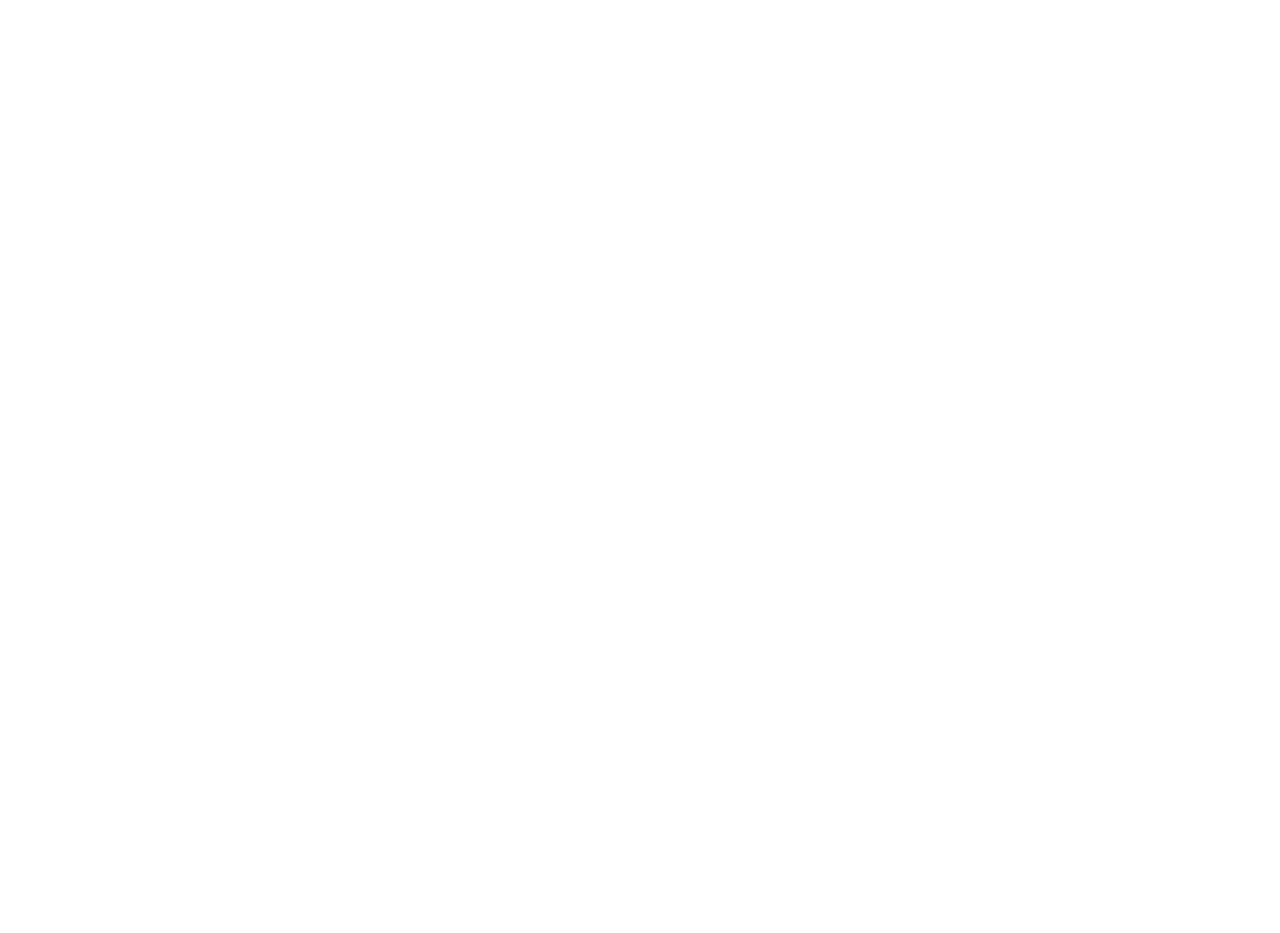
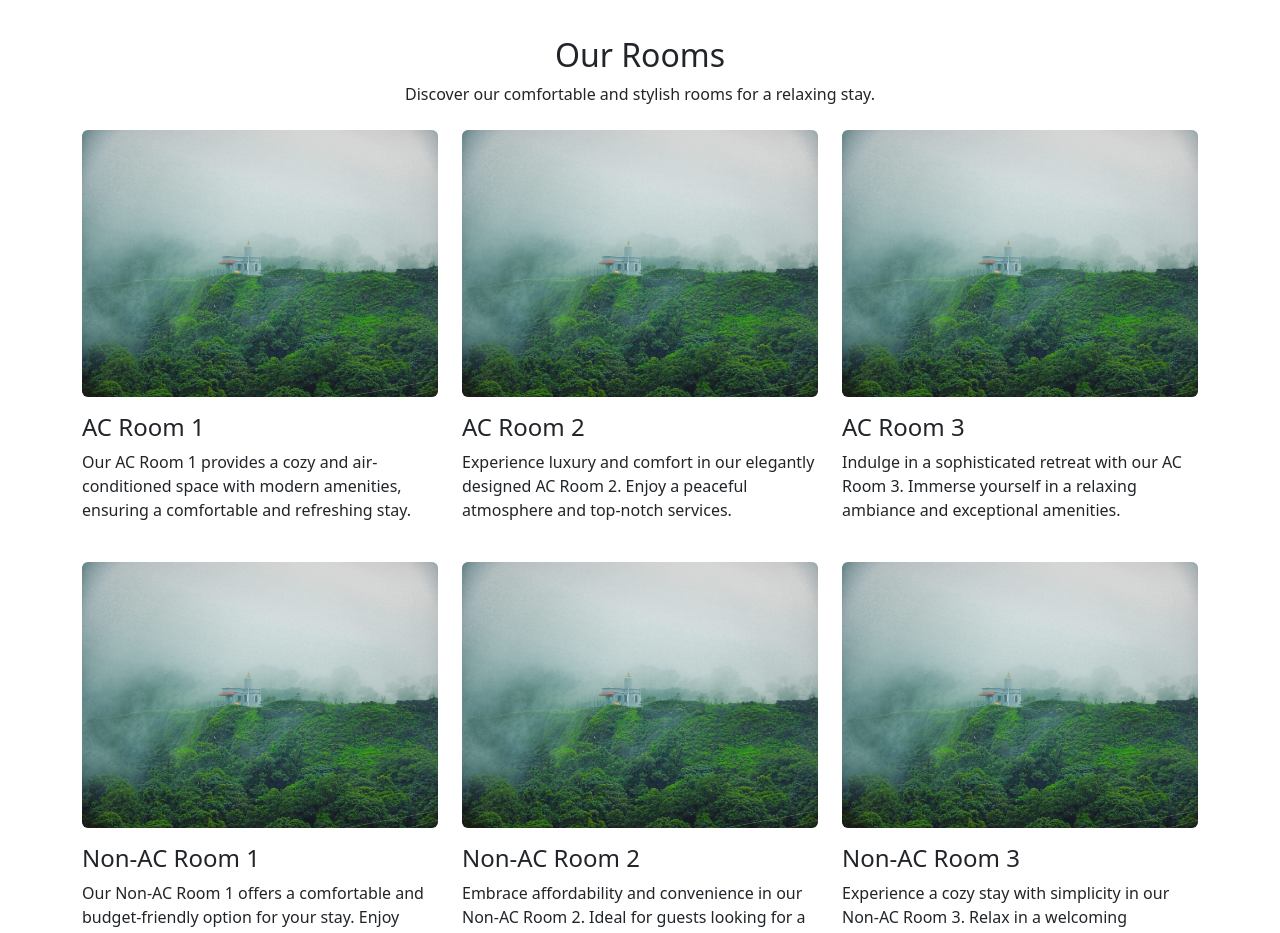
Before and after one commit to yashnaravade/Giridurg, a React (Create React App) app in the folder client/: page / in a window 1280 px wide. Shown: the part 1460-2393 px from the top of the page. Before the commit the page ends 1448 px from the top, so only its background shows below. Built offline with nearby package versions, Linux system fonts and the light colour scheme.

Commit message:
Added OurRooms

```diff
--- a/client/src/App.js
+++ b/client/src/App.js
@@ -3,6 +3,7 @@
 import Header from "./components/Header/Header";
 import LandingPage from "./components/LandingPage/LandingPage";
 import About from "./components/About/About";
+import OurRooms from "./components/OurRooms/OurRooms";
 
 function App() {
   return (
@@ -10,6 +11,7 @@
       <Header />
       <LandingPage />
       <About />
+      <OurRooms />
     </div>
   );
 }
--- /dev/null
+++ b/client/src/components/OurRooms/OurRooms.js
@@ -0,0 +1,106 @@
+import React from "react";
+import acRoomImage1 from "../../assets/IMG-20240215-WA0056.jpg";
+import acRoomImage2 from "../../assets/IMG-20240215-WA0056.jpg";
+import acRoomImage3 from "../../assets/IMG-20240215-WA0056.jpg";
+import nonAcRoomImage1 from "../../assets/IMG-20240215-WA0056.jpg";
+import nonAcRoomImage2 from "../../assets/IMG-20240215-WA0056.jpg";
+import nonAcRoomImage3 from "../../assets/IMG-20240215-WA0056.jpg";
+
+function OurRooms() {
+  return (
+    <div className="container mt-5">
+      <div className="text-center mb-4">
+        <h2>Our Rooms</h2>
+        <p>Discover our comfortable and stylish rooms for a relaxing stay.</p>
+      </div>
+
+      <div className="row">
+        {/* AC Room 1 */}
+        <div className="col-md-4 mb-4">
+          <img
+            src={acRoomImage1}
+            alt="AC Room 1"
+            className="img-fluid rounded"
+          />
+          <h4 className="mt-3">AC Room 1</h4>
+          <p>
+            Our AC Room 1 provides a cozy and air-conditioned space with modern
+            amenities, ensuring a comfortable and refreshing stay.
+          </p>
+        </div>
+
+        {/* AC Room 2 */}
+        <div className="col-md-4 mb-4">
+          <img
+            src={acRoomImage2}
+            alt="AC Room 2"
+            className="img-fluid rounded"
+          />
+          <h4 className="mt-3">AC Room 2</h4>
+          <p>
+            Experience luxury and comfort in our elegantly designed AC Room 2.
+            Enjoy a peaceful atmosphere and top-notch services.
+          </p>
+        </div>
+
+        {/* AC Room 3 */}
+        <div className="col-md-4 mb-4">
+          <img
+            src={acRoomImage3}
+            alt="AC Room 3"
+            className="img-fluid rounded"
+          />
+          <h4 className="mt-3">AC Room 3</h4>
+          <p>
+            Indulge in a sophisticated retreat with our AC Room 3. Immerse
+            yourself in a relaxing ambiance and exceptional amenities.
+          </p>
+        </div>
+
+        {/* Non-AC Room 1 */}
+        <div className="col-md-4 mb-4">
+          <img
+            src={nonAcRoomImage1}
+            alt="Non-AC Room 1"
+            className="img-fluid rounded"
+          />
+          <h4 className="mt-3">Non-AC Room 1</h4>
+          <p>
+            Our Non-AC Room 1 offers a comfortable and budget-friendly option
+            for your stay. Enjoy simplicity without compromising on quality.
+          </p>
+        </div>
+
+        {/* Non-AC Room 2 */}
+        <div className="col-md-4 mb-4">
+          <img
+            src={nonAcRoomImage2}
+            alt="Non-AC Room 2"
+            className="img-fluid rounded"
+          />
+          <h4 className="mt-3">Non-AC Room 2</h4>
+          <p>
+            Embrace affordability and convenience in our Non-AC Room 2. Ideal
+            for guests looking for a value-driven accommodation.
+          </p>
+        </div>
+
+        {/* Non-AC Room 3 */}
+        <div className="col-md-4 mb-4">
+          <img
+            src={nonAcRoomImage3}
+            alt="Non-AC Room 3"
+            className="img-fluid rounded"
+          />
+          <h4 className="mt-3">Non-AC Room 3</h4>
+          <p>
+            Experience a cozy stay with simplicity in our Non-AC Room 3. Relax
+            in a welcoming atmosphere at an affordable rate.
+          </p>
+        </div>
+      </div>
+    </div>
+  );
+}
+
+export default OurRooms;
```
